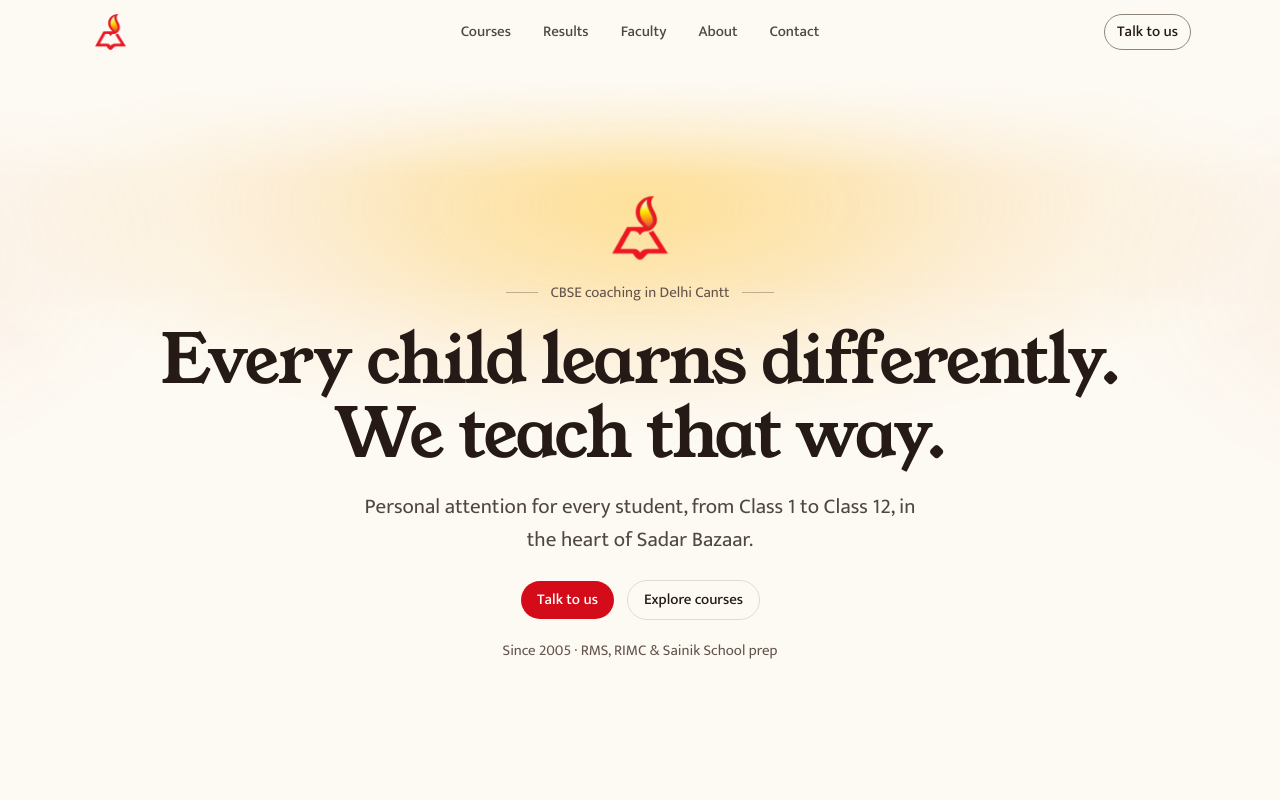
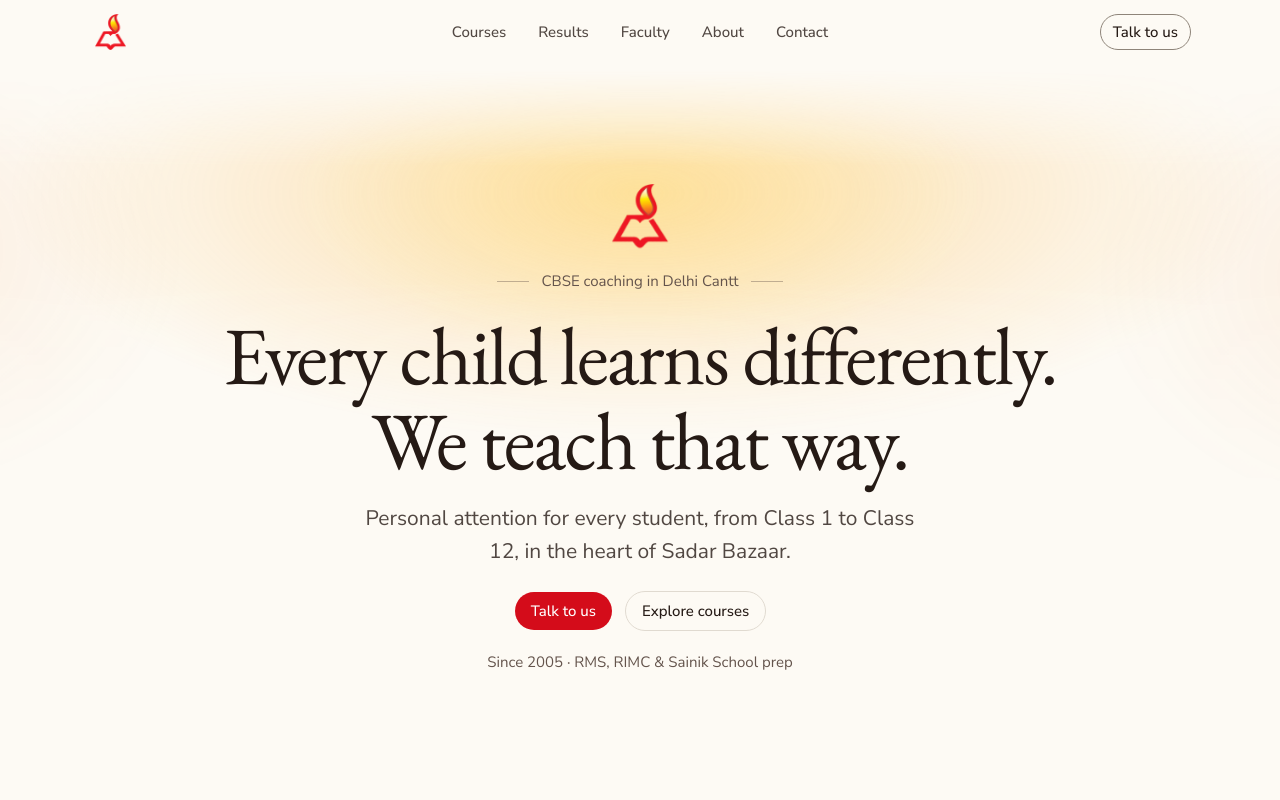
Before and after one commit to imkrrish/dakshstudycircle, a Next.js app: page / in a window 1280 px wide. Shown: the top 800 px of the page. Built offline with nearby package versions, Linux system fonts and the light colour scheme.

Commit message:
feat: switch fonts to EB Garamond and Nunito Sans

```diff
--- a/src/app/globals.css
+++ b/src/app/globals.css
@@ -51,16 +51,16 @@
   --text-base--line-height: 1.6;
   --text-lead: 1.3125rem;
   --text-lead--line-height: 1.55;
-  --text-title: 1.625rem;
-  --text-title--line-height: 1.25;
-  --text-heading: clamp(1.875rem, 1.5rem + 1.6vw, 2.5rem);
-  --text-heading--line-height: 1.12;
-  --text-display: clamp(2.25rem, 8.5vw, 4.25rem);
-  --text-display--line-height: 1.08;
+  --text-title: 1.95rem;
+  --text-title--line-height: 1.2;
+  --text-heading: clamp(2.25rem, 1.8rem + 1.9vw, 3rem);
+  --text-heading--line-height: 1.08;
+  --text-display: clamp(2.7rem, 10.2vw, 5.1rem);
+  --text-display--line-height: 1.04;
   /* From sm up the hero headline is two fixed lines, so it scales with the
      viewport more slowly: the first line is about 14x the font size wide. */
-  --text-display-wide: clamp(2.25rem, 6.4vw, 4.25rem);
-  --text-display-wide--line-height: 1.08;
+  --text-display-wide: clamp(2.7rem, 7.7vw, 5.1rem);
+  --text-display-wide--line-height: 1.04;
   --radius-sm: calc(var(--radius) * 0.6);
   --radius-md: calc(var(--radius) * 0.8);
   --radius-lg: var(--radius);
--- a/src/app/layout.tsx
+++ b/src/app/layout.tsx
@@ -1,5 +1,5 @@
 import type { Metadata, Viewport } from "next"
-import { Mukta, Young_Serif } from "next/font/google"
+import { EB_Garamond, Nunito_Sans } from "next/font/google"
 
 import "./globals.css"
 import { Footer } from "@/components/layout/footer"
@@ -9,15 +9,13 @@ import { getSite } from "@/lib/content"
 import { themeColors } from "@/lib/theme-colors"
 import { cn } from "@/lib/utils"
 
-const mukta = Mukta({
-  weight: ["400", "500"],
+const nunitoSans = Nunito_Sans({
   subsets: ["latin"],
   display: "swap",
   variable: "--font-sans",
 })
 
-const youngSerif = Young_Serif({
-  weight: "400",
+const ebGaramond = EB_Garamond({
   subsets: ["latin"],
   display: "swap",
   variable: "--font-serif",
@@ -45,8 +43,8 @@ export default function RootLayout({ children }: LayoutProps<"/">) {
         "h-full",
         "antialiased",
         "font-sans",
-        mukta.variable,
-        youngSerif.variable,
+        nunitoSans.variable,
+        ebGaramond.variable,
       )}
     >
       <body className="flex min-h-full flex-col">
--- a/src/components/sections/faq-section.tsx
+++ b/src/components/sections/faq-section.tsx
@@ -8,7 +8,7 @@ import type { SectionOf } from "@/lib/content-schema"
 import { FaqList } from "./faq-list"
 
 // Native <details>: every answer stays in the HTML while closed and it works
-// without JavaScript; FaqList only adds the open/close animation. Questions are Mukta 500 (not Young Serif) so nine in a row read as a
+// without JavaScript; FaqList only adds the open/close animation. Questions are body-font 500 (not the serif) so nine in a row read as a
 // list to scan and do not compete with the section's h2.
 function FaqSection({ section }: { section: SectionOf<"faq"> }) {
   const { id, eyebrow, heading, intro, tone, items } = section
```
Also changed, not shown: 1 other file (tests, documents, lock files or other folders).
